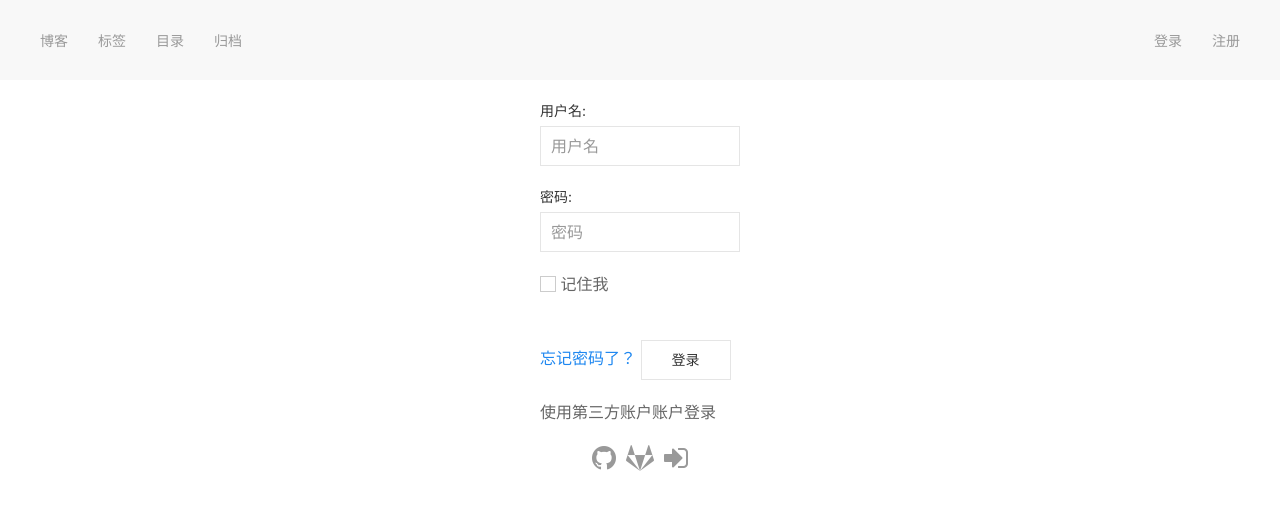
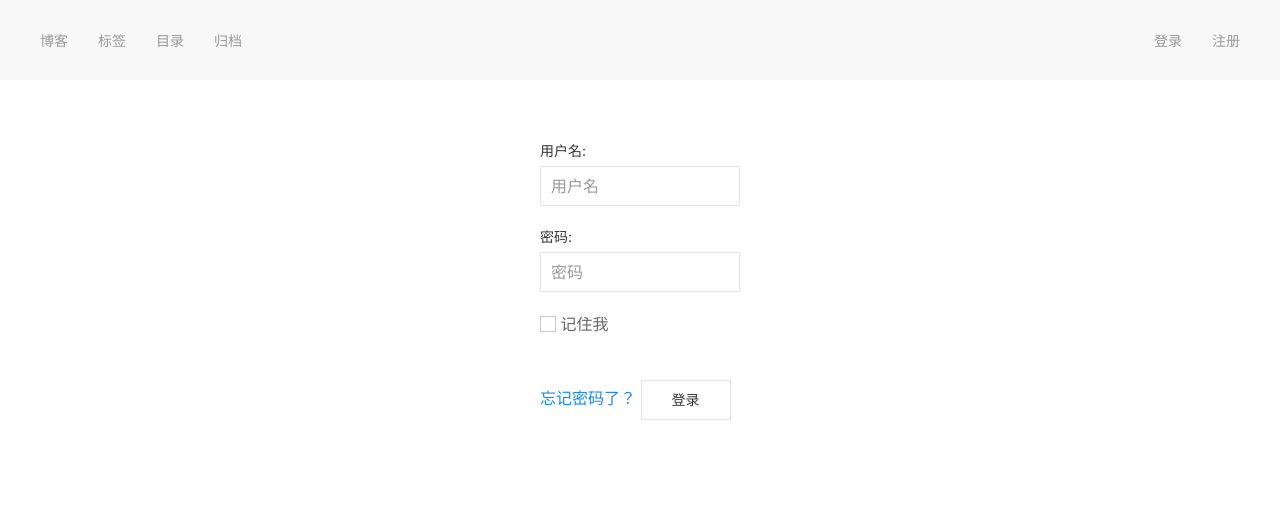
Before and after one commit to riont2016/web, a Django app: page /accounts/login/ in a window 1280 px wide. Shown: the top 510 px of the page. Run offline with Django 3.2, Linux system fonts and the light colour scheme; parts of the project's set-up code (start-up, migrations or seed data) failed here and were passed over; some libraries are stand-ins or nearby versions.

Commit message:
第三方社交注释掉

```diff
--- a/blog/templates/account/login.html
+++ b/blog/templates/account/login.html
@@ -1,24 +1,13 @@
-{% extends 'blog/base.html' %}
-{% load i18n %}
-{% load account socialaccount %}
-{% load uikit %}
-{% block title %}{% trans "Sign In" %}{% endblock %}
-
-{% block body %}
-{#    <div class="uk-container uk-container-small uk-flex uk-flex-center uk-flex-middle uk-margin-medium">#}
+{% extends 'blog/base.html' %} {% load i18n %} {% load account socialaccount %} {% load uikit %} {% block title %}{% trans "Sign In" %}{% endblock %} {% block body %}
+<div class="uk-container uk-container-small uk-flex uk-flex-center uk-flex-middle uk-margin-medium">
     <div class="uk-container uk-flex uk-flex-center">
         <div>
             <form class="uk-form-stacked" method="POST" action="{% url 'account_login' %}">
-                {% csrf_token %}
-                {% uikit_form form %}
-                {% if redirect_field_value %}
-                    <input type="hidden" name="{{ redirect_field_name }}" value="{{ redirect_field_value }}"/>
-                {% endif %}
-                <a href="{% url 'account_reset_password' %}">{% trans "Forgot Password?" %}</a>
-                {% trans "Sign In" as text %}
-                {% uikit_form_button text %}
+                {% csrf_token %} {% uikit_form form %} {% if redirect_field_value %}
+                <input type="hidden" name="{{ redirect_field_name }}" value="{{ redirect_field_value }}" /> {% endif %}
+                <a href="{% url 'account_reset_password' %}">{% trans "Forgot Password?" %}</a> {% trans "Sign In" as text %} {% uikit_form_button text %}
             </form>
-            <p>使用第三方账户账户登录<p>
+            <!--            <p>使用第三方账户账户登录<p>
             {% get_providers as socialaccount_providers %}
             {% if socialaccount_providers %}
                 <div class="uk-flex uk-flex-center">
@@ -49,8 +38,8 @@
                     </ul>
                 </div>
                 {% providers_media_js %}
-            {% endif %}
+            {% endif %} -->
         </div>
 
     </div>
-{% endblock %}
+    {% endblock %}
--- a/requirements.txt
+++ b/requirements.txt
@@ -3,7 +3,7 @@ chardet==3.0.4
 colorama==0.3.9
 decorator==4.1.2
 defusedxml==0.5.0
-Django==1.11.6
+Django==2.0.1
 django-allauth==0.33.0
 django-filter==1.1.0
 django-mptt==0.8.7
```
Also changed, not shown: db.sqlite3.
